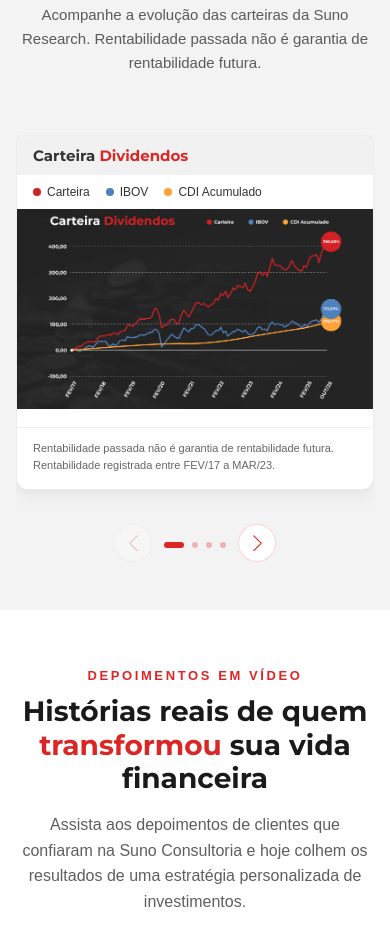
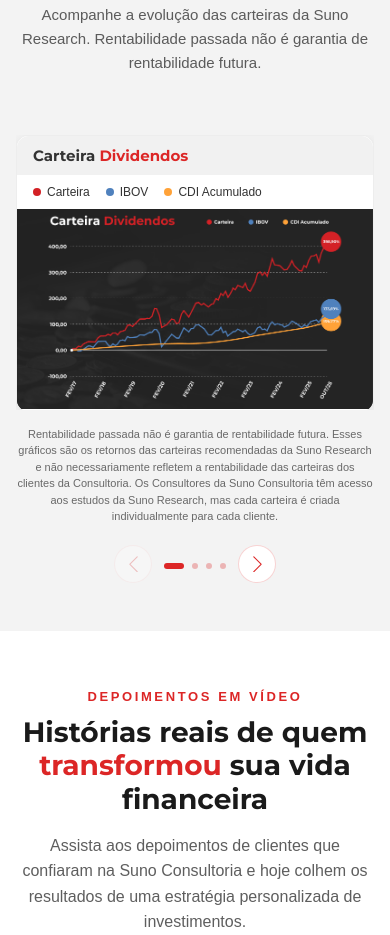
Before and after one commit to oromolloy/novo-consultoria, a website: page index.html in a window 390 px wide. Shown: the part 9235-10170 px from the top of the page. Drawn offline with nearby package versions, Linux system fonts and the light colour scheme.

Commit message:
legenda no grafico

```diff
--- a/index.html
+++ b/index.html
@@ -555,7 +555,6 @@
                                     <div class="whySuno__cardVisual">
                                         <img src="img/carteiras/carteira-div.png" alt="Gráfico de evolução da Carteira Dividendos" width="800" height="500" loading="lazy">
                                     </div>
-                                    <p class="whySuno__cardCaption">Rentabilidade passada não é garantia de rentabilidade futura. Rentabilidade registrada entre FEV/17 a MAR/23.</p>
                                 </article>
                             </div>
                             <div class="swiper-slide">
@@ -569,7 +568,6 @@
                                     <div class="whySuno__cardVisual">
                                         <img src="img/carteiras/carteira-inter.png" alt="Gráfico de evolução da Carteira Internacional" width="800" height="500" loading="lazy">
                                     </div>
-                                    <p class="whySuno__cardCaption">Rentabilidades convertidas para reais (câmbio do dia). Rentabilidade passada não é garantia de rentabilidade futura. *Rentabilidade registrada entre SET/18 a MAR/23.</p>
                                 </article>
                             </div>
                             <div class="swiper-slide">
@@ -583,7 +581,6 @@
                                     <div class="whySuno__cardVisual">
                                         <img src="img/carteiras/carteira-fiis.png" alt="Gráfico de evolução da Carteira FIIs" width="800" height="500" loading="lazy">
                                     </div>
-                                    <p class="whySuno__cardCaption">Rentabilidade passada não é garantia de rentabilidade futura. Dados para fins ilustrativos.</p>
                                 </article>
                             </div>
                             <div class="swiper-slide">
@@ -597,11 +594,11 @@
                                     <div class="whySuno__cardVisual">
                                         <img src="img/carteiras/carteira-small-caps.png" alt="Gráfico de evolução da Carteira Small Caps" width="800" height="500" loading="lazy">
                                     </div>
-                                    <p class="whySuno__cardCaption">Rentabilidade passada não é garantia de rentabilidade futura. Dados para fins ilustrativos.</p>
                                 </article>
                             </div>
                         </div>
                     </div>
+                    <p class="whySuno__disclaimer" role="note">Rentabilidade passada não é garantia de rentabilidade futura. Esses gráficos são os retornos das carteiras recomendadas da Suno Research e não necessariamente refletem a rentabilidade das carteiras dos clientes da Consultoria. Os Consultores da Suno Consultoria têm acesso aos estudos da Suno Research, mas cada carteira é criada individualmente para cada cliente.</p>
                     <div class="whySuno__navigation">
                         <div class="swiper-button-prev swiper-button-prev--whySuno">
                         </div>
--- a/src/scss/why-suno.scss
+++ b/src/scss/why-suno.scss
@@ -44,14 +44,8 @@
 
   .swiper {
    width: 100%;
-   padding-bottom: 48px;
+   padding-bottom: 0;
    overflow: hidden;
-   @media screen and (max-width: 800px) {
-    padding-bottom: 40px;
-    @media screen and (max-width: 760px) {
-     padding-bottom: 36px;
-    }
-   }
   }
 
   .swiper-slide {
@@ -166,16 +160,26 @@
   }
  }
 
- &__cardCaption {
-  padding: 14px 20px 20px;
-  margin-top: auto;
-  color: rgb(from var(--color-txt) r g b / 0.75);
+ &__disclaimer {
+  margin: 24px 0 0;
+  padding: 0;
+  max-width: 920px;
+  margin-left: auto;
+  margin-right: auto;
+  color: rgb(from var(--color-txt) r g b / 0.72);
   font-size: 12px;
-  line-height: 1.5;
-  border-top: 1px solid rgb(from var(--color-dark) r g b / 0.06);
-  @media screen and (max-width: 800px) {
-   padding: 12px 16px 16px;
-   font-size: 11px;
+  line-height: 1.55;
+  text-align: center;
+  @media screen and (max-width: 1220px) {
+   margin-top: 20px;
+   @media screen and (max-width: 800px) {
+    margin-top: 18px;
+    font-size: 11px;
+    line-height: 1.5;
+    @media screen and (max-width: 760px) {
+     margin-top: 16px;
+    }
+   }
   }
  }
 
@@ -185,7 +189,7 @@
   align-items: center;
   justify-content: center;
   gap: 12px;
-  margin-top: 0;
+  margin-top: 20px;
   @media screen and (max-width: 800px) {
    gap: 8px;
   }
```
Also changed, not shown: css/main.css, dist/css/main.css, dist/index.html.
